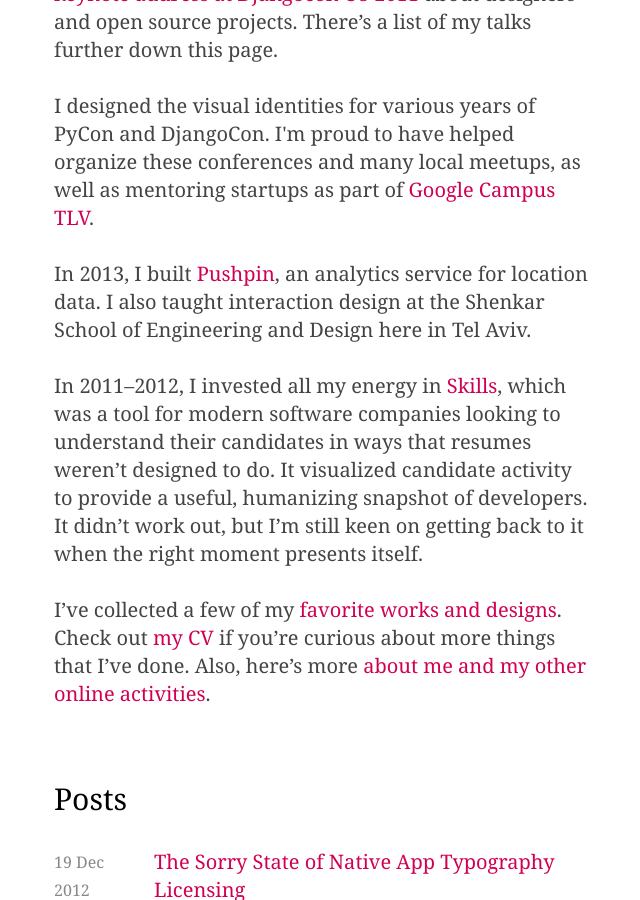
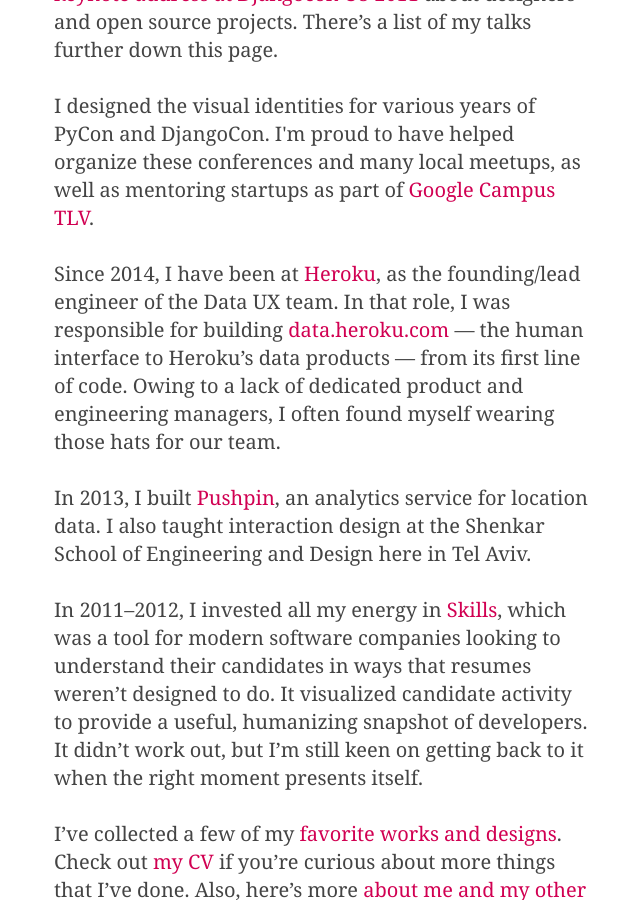
Before and after one commit to idan/oldsite, a Jekyll site: the page built from index.html, in a window 1280 px wide and 900 px high, scrolled down 552 px. Shown: the whole window, without its empty margins (316-956 px from the left). Built offline with Jekyll 4.4.1, drawn with Linux system fonts in a browser that asks for light colours; nearby versions of some CDN libraries; comment, search, counter and statistics services are not loaded.

Commit message:
Add Heroku to history

```diff
--- a/index.html
+++ b/index.html
@@ -7,6 +7,7 @@ layout: default
 <p>I’ve been a core developer and lead designer for the <a href="http://djangoproject.com">Django</a> web framework since 2011. I’m also a committer on <a href="http://python-requests.org">Requests</a>, and I’m active in various FOSS communities as both a developer and a designer.</p>
 <p>I often speak at conferences about subjects at the intersection of engineering and design. I delivered a <a href="http://lanyrd.com/2011/djangocon-us/sggmr">keynote address at Djangocon US 2011</a> about designers and open source projects. There’s a list of my talks further down this page.</p>
 <p>I designed the visual identities for various years of PyCon and DjangoCon. I'm proud to have helped organize these conferences and many local meetups, as well as mentoring startups as part of <a href="http://www.campustelaviv.com">Google Campus TLV</a>.</p>
+<p>Since 2014, I have been at <a href="https://heroku.com">Heroku</a>, as the founding/lead engineer of the Data UX team. In that role, I was responsible for building <a href="https://data.heroku.com">data.heroku.com</a> — the human interface to Heroku’s data products — from its first line of code. Owing to a lack of dedicated product and engineering managers, I often found myself wearing those hats for our team.</p>
 <p>In 2013, I built <a href="http://pushpin.io">Pushpin</a>, an analytics service for location data. I also taught interaction design at the Shenkar School of Engineering and Design here in Tel Aviv.</p>
 <p>In 2011–2012, I invested all my energy in <a href="http://skillsapp.com">Skills</a>, which was a tool for modern software companies looking to understand their candidates in ways that resumes weren’t designed to do. It visualized candidate activity to provide a useful, humanizing snapshot of developers. It didn’t work out, but I’m still keen on getting back to it when the right moment presents itself.</p>
 <p>I’ve collected a few of my <a href="/works">favorite works and designs</a>. Check out <a href="/static/img/IdanGazit_CV_2019.pdf">my CV</a> if you’re curious about more things that I’ve done. Also, here’s more <a href="/colophon">about me and my other online activities</a>.</p>
```
